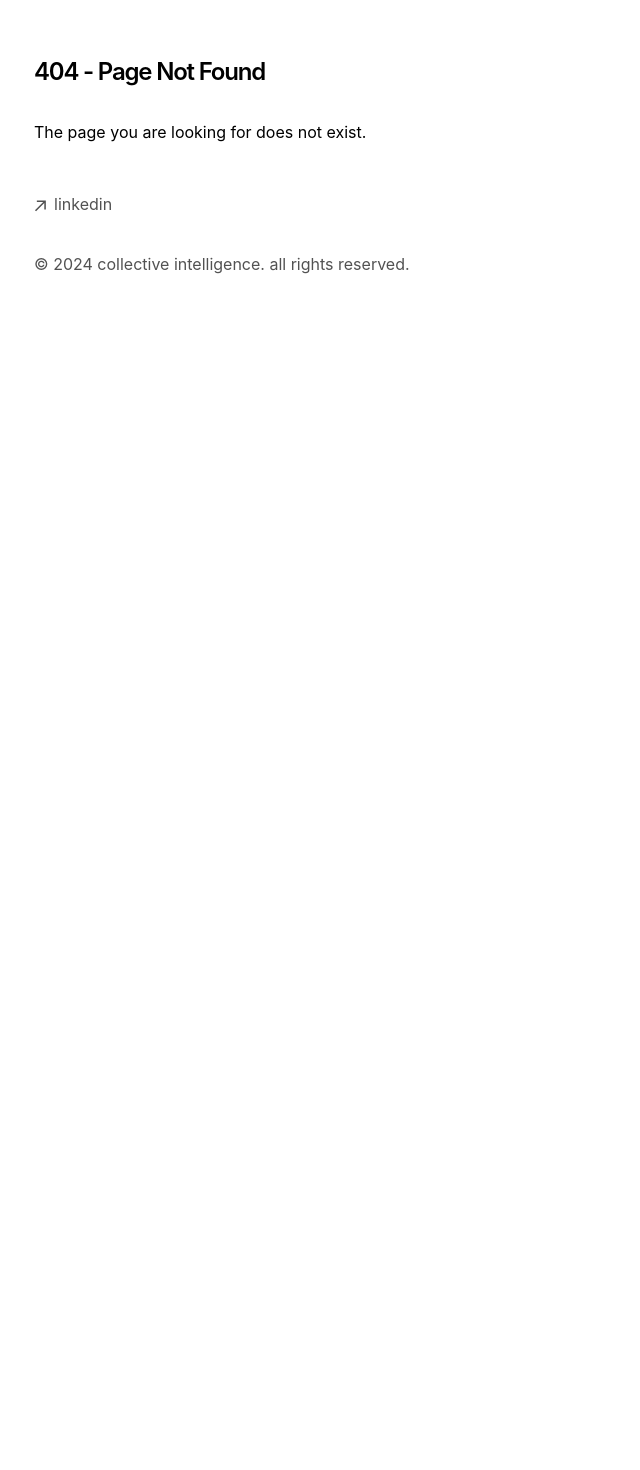
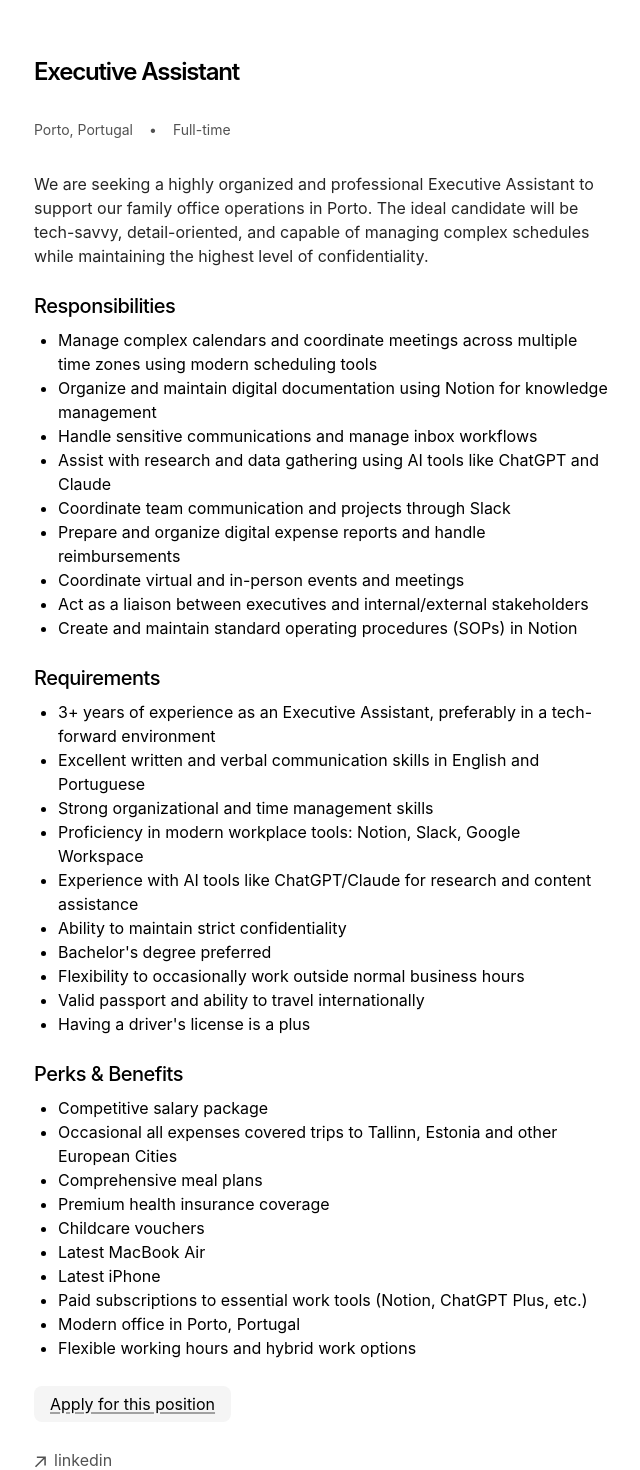
Before and after one commit to col-intel/collective-intelligence, a Next.js app: page /jobs/executive-assistant in a window 1280 px wide. Before the commit this address had no page. Shown: the part 80-1550 px from the top of the page, without its empty margins (318-958 px from the left). Before the commit the page ends 800 px from the top, so only its background shows below. Built offline with nearby package versions, Linux system fonts and the light colour scheme.

Commit message:
Added executive position

```diff
--- /dev/null
+++ b/app/components/job.tsx
@@ -0,0 +1,65 @@
+interface JobProps {
+  title: string;
+  location: string;
+  type: string;
+  description: string;
+  responsibilities: string[];
+  requirements: string[];
+  perks: string[];
+}
+
+export function Job({
+  title,
+  location,
+  type,
+  description,
+  responsibilities,
+  requirements,
+  perks,
+}: JobProps) {
+  return (
+    <section>
+      <h1 className="font-semibold text-2xl mb-8 tracking-tighter">{title}</h1>
+
+      <div className="flex space-x-4 text-sm text-neutral-600 dark:text-neutral-400 mb-8">
+        <span>{location}</span>
+        <span>•</span>
+        <span>{type}</span>
+      </div>
+
+      <div className="prose dark:prose-invert">
+        <p>{description}</p>
+
+        <h2>Responsibilities</h2>
+        <ul>
+          {responsibilities.map((item, index) => (
+            <li key={index}>{item}</li>
+          ))}
+        </ul>
+
+        <h2>Requirements</h2>
+        <ul>
+          {requirements.map((item, index) => (
+            <li key={index}>{item}</li>
+          ))}
+        </ul>
+
+        <h2>Perks & Benefits</h2>
+        <ul>
+          {perks.map((item, index) => (
+            <li key={index}>{item}</li>
+          ))}
+        </ul>
+
+        <div className="mt-8">
+          <a
+            href="mailto:hi@ci.vc?subject=Executive Assistant Application"
+            className="px-4 py-2 rounded-lg bg-neutral-100 dark:bg-neutral-800 hover:bg-neutral-200 dark:hover:bg-neutral-700 transition-all"
+          >
+            Apply for this position
+          </a>
+        </div>
+      </div>
+    </section>
+  )
+}
--- a/app/components/nav.tsx
+++ b/app/components/nav.tsx
@@ -3,6 +3,9 @@
 const navItems = {
   '/': {
     name: 'home',
+  },
+  '/jobs/executive-assistant': {
+    name: 'jobs',
   },
   'mailto:hi@ci.vc': {
     name: 'contact',
--- /dev/null
+++ b/app/jobs/executive-assistant/page.tsx
@@ -0,0 +1,65 @@
+import { Job } from "app/components/job"
+
+export const metadata = {
+  title: 'Executive Assistant Position | Collective Intelligence',
+  description: 'Join our team as an Executive Assistant at Collective Intelligence in Porto, Portugal. We offer competitive benefits, modern tools, and a dynamic work environment.',
+  openGraph: {
+    title: 'Executive Assistant Position | Collective Intelligence',
+    description: 'Join our team as an Executive Assistant at Collective Intelligence in Porto, Portugal. We offer competitive benefits, modern tools, and a dynamic work environment.',
+    type: 'website',
+    url: 'https://www.ci.vc/jobs/executive-assistant',
+    siteName: 'Collective Intelligence',
+    locale: 'en_US',
+  },
+  twitter: {
+    card: 'summary_large_image',
+    title: 'Executive Assistant Position | Collective Intelligence',
+    description: 'Join our team as an Executive Assistant at Collective Intelligence in Porto, Portugal. We offer competitive benefits, modern tools, and a dynamic work environment.',
+  }
+}
+
+export default function Page() {
+  return (
+    <Job
+      title="Executive Assistant"
+      location="Porto, Portugal"
+      type="Full-time"
+      description="We are seeking a highly organized and professional Executive Assistant to support our family office operations in Porto. The ideal candidate will be tech-savvy, detail-oriented, and capable of managing complex schedules while maintaining the highest level of confidentiality."
+      responsibilities={[
+        "Manage complex calendars and coordinate meetings across multiple time zones using modern scheduling tools",
+        "Organize and maintain digital documentation using Notion for knowledge management",
+        "Handle sensitive communications and manage inbox workflows",
+        "Assist with research and data gathering using AI tools like ChatGPT and Claude",
+        "Coordinate team communication and projects through Slack",
+        "Prepare and organize digital expense reports and handle reimbursements",
+        "Coordinate virtual and in-person events and meetings",
+        "Act as a liaison between executives and internal/external stakeholders",
+        "Create and maintain standard operating procedures (SOPs) in Notion"
+      ]}
+      requirements={[
+        "3+ years of experience as an Executive Assistant, preferably in a tech-forward environment",
+        "Excellent written and verbal communication skills in English and Portuguese",
+        "Strong organizational and time management skills",
+        "Proficiency in modern workplace tools: Notion, Slack, Google Workspace",
+        "Experience with AI tools like ChatGPT/Claude for research and content assistance",
+        "Ability to maintain strict confidentiality",
+        "Bachelor's degree preferred",
+        "Flexibility to occasionally work outside normal business hours",
+        "Valid passport and ability to travel internationally",
+        "Having a driver's license is a plus"
+      ]}
+      perks={[
+        "Competitive salary package",
+        "Occasional all expenses covered trips to Tallinn, Estonia and other European Cities",
+        "Comprehensive meal plans",
+        "Premium health insurance coverage",
+        "Childcare vouchers",
+        "Latest MacBook Air",
+        "Latest iPhone",
+        "Paid subscriptions to essential work tools (Notion, ChatGPT Plus, etc.)",
+        "Modern office in Porto, Portugal",
+        "Flexible working hours and hybrid work options"
+      ]}
+    />
+  )
+}
--- a/app/sitemap.ts
+++ b/app/sitemap.ts
@@ -8,7 +8,7 @@
     lastModified: post.metadata.publishedAt,
   }))
 
-  let routes = ['', '/blog'].map((route) => ({
+  let routes = ['', '/blog', '/jobs/executive-assistant'].map((route) => ({
     url: `${baseUrl}${route}`,
     lastModified: new Date().toISOString().split('T')[0],
   }))
```
